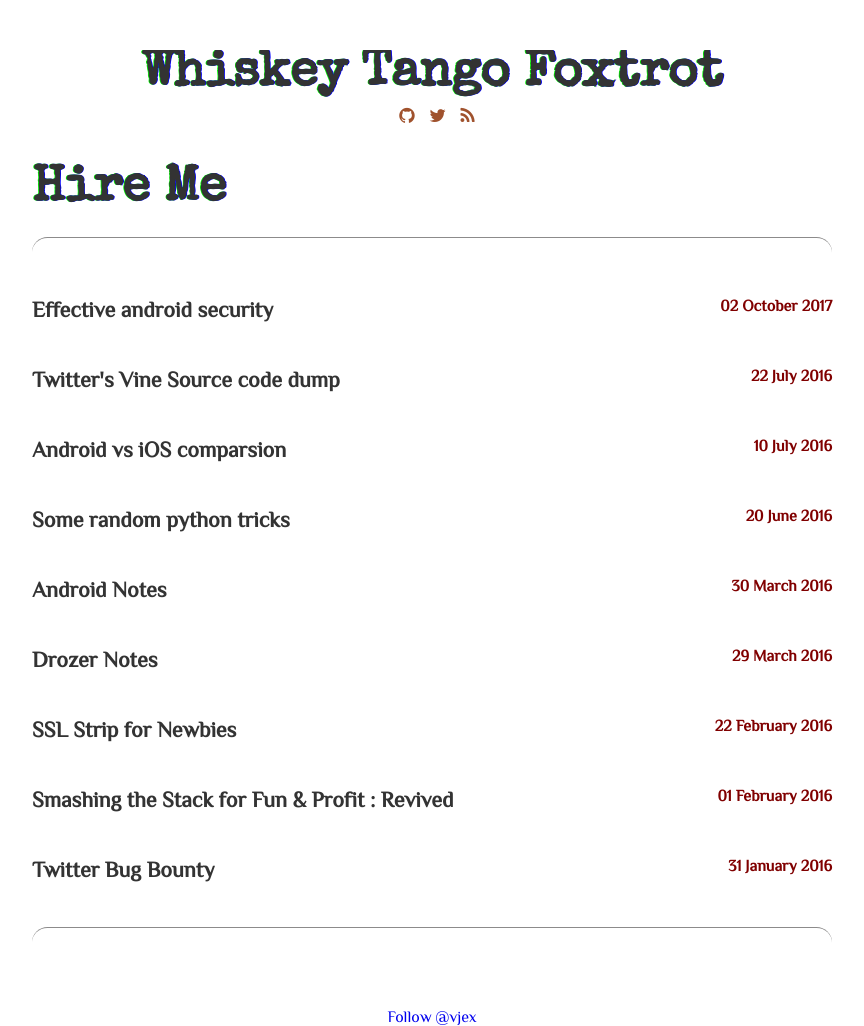
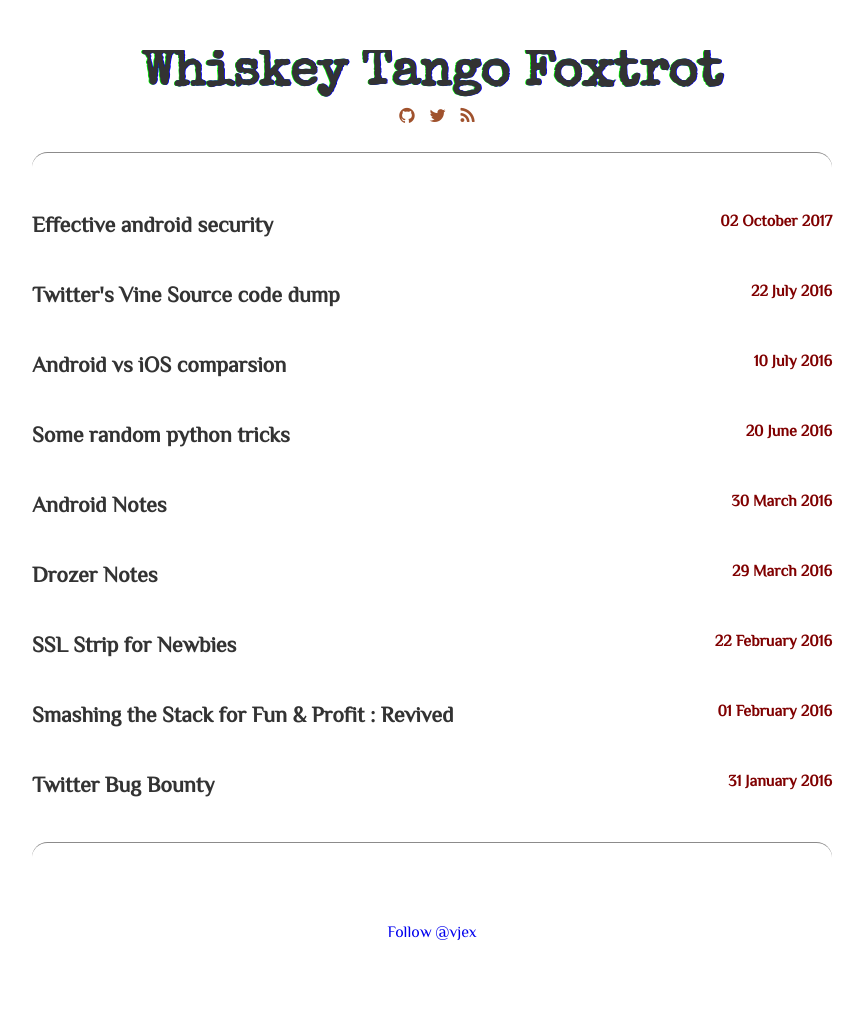
Before and after one commit to avicoder/avicoder.github.io, a Jekyll site: the page built from index.html, in a window 1280 px wide. Shown: the whole page, without its empty margins (208-1072 px from the left). Built offline with Jekyll 4.4.1, drawn with Linux system fonts in a browser that asks for light colours; some web fonts are replaced; after the commit the page ends 941 px from its top, so only the background shows below that.

Commit message:
Update header.html

```diff
--- a/_includes/header.html
+++ b/_includes/header.html
@@ -28,7 +28,7 @@
    <br/>
 
 </div>
-    <h4><a href="mailto:avicoder[at]outlook[dot]com" class="logo glitch">Hire Me </a></h4>
+
 
    <hr class="style18" />
 </header>
```
